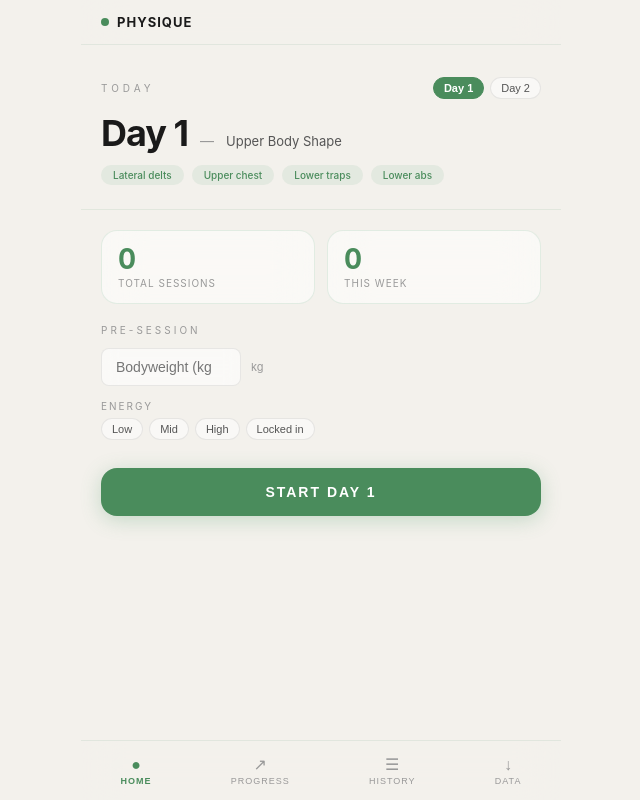
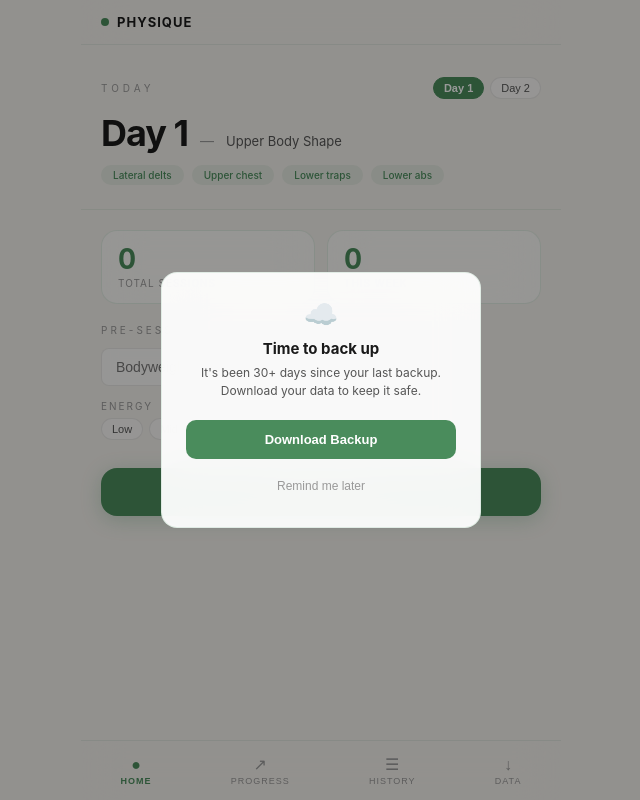
Before and after one commit to elliotchakana/physique, a Next.js app: page /workout in a window 1280 px wide. Shown: the whole page, without its empty margins (319-959 px from the left). Built offline with nearby package versions, Linux system fonts and the light colour scheme.

Commit message:
Add monthly auto-backup reminder
Checks on app open if 30+ days since last backup and shows a
modal prompt to download data. User can backup or dismiss.

Co-Authored-By: Claude Opus 4.6 <noreply@anthropic.com>

```diff
--- a/app/workout/page.jsx
+++ b/app/workout/page.jsx
@@ -1036,6 +1036,7 @@ function DataScreen() {
 
   const handleExport = () => {
     const ok = exportAllData();
+    if (ok) localStorage.setItem("physique_last_backup", Date.now().toString());
     setStatus(ok ? "Backup downloaded" : "Export failed");
     setTimeout(() => setStatus(null), 3000);
   };
@@ -1125,12 +1126,19 @@ export default function App() {
   const [sessionLog, setSessionLog] = useState([]);
   const [activeSession, setActiveSession] = useState(null);
   const [lastSession, setLastSession] = useState(null);
+  const [backupDue, setBackupDue] = useState(false);
 
   // Load sessions from localStorage + register service worker
   useEffect(() => {
     setSessionLog(getSessions());
     if ("serviceWorker" in navigator) {
       navigator.serviceWorker.register("/sw.js").catch(() => {});
+    }
+    // Check if monthly backup is due
+    const lastBackup = localStorage.getItem("physique_last_backup");
+    const thirtyDays = 30 * 24 * 60 * 60 * 1000;
+    if (!lastBackup || Date.now() - Number(lastBackup) > thirtyDays) {
+      setBackupDue(true);
     }
   }, []);
 
@@ -1172,6 +1180,48 @@ export default function App() {
         input[type=number]::-webkit-inner-spin-button { opacity: 0; }
         ::-webkit-scrollbar { width: 0; height: 0; }
       `}</style>
+
+      {/* Monthly backup reminder */}
+      {backupDue && (
+        <div style={{
+          position: "fixed", top: 0, left: 0, right: 0, bottom: 0,
+          background: "rgba(0,0,0,0.4)", zIndex: 999,
+          display: "flex", alignItems: "center", justifyContent: "center",
+          padding: 24,
+        }}>
+          <div style={{
+            ...glassCard, background: "rgba(255,255,255,0.95)",
+            padding: 24, maxWidth: 320, width: "100%", textAlign: "center",
+          }}>
+            <div style={{ fontSize: 28, marginBottom: 8 }}>☁️</div>
+            <div style={{ fontSize: 15, fontWeight: 700, color: T.text, marginBottom: 6 }}>
+              Time to back up
+            </div>
+            <div style={{ fontSize: 12, color: T.textSoft, marginBottom: 20, lineHeight: 1.5 }}>
+              It's been 30+ days since your last backup. Download your data to keep it safe.
+            </div>
+            <button onClick={() => {
+              exportAllData();
+              localStorage.setItem("physique_last_backup", Date.now().toString());
+              setBackupDue(false);
+            }} style={{
+              width: "100%", padding: "12px 0", background: T.green, color: "#fff",
+              border: "none", borderRadius: T.radiusSm, fontSize: 13, fontWeight: 600,
+              cursor: "pointer", marginBottom: 10,
+            }}>
+              Download Backup
+            </button>
+            <button onClick={() => {
+              setBackupDue(false);
+            }} style={{
+              width: "100%", padding: "10px 0", background: "none", color: T.textMuted,
+              border: "none", fontSize: 12, cursor: "pointer",
+            }}>
+              Remind me later
+            </button>
+          </div>
+        </div>
+      )}
 
       {/* Nav bar */}
       <div style={{
```
